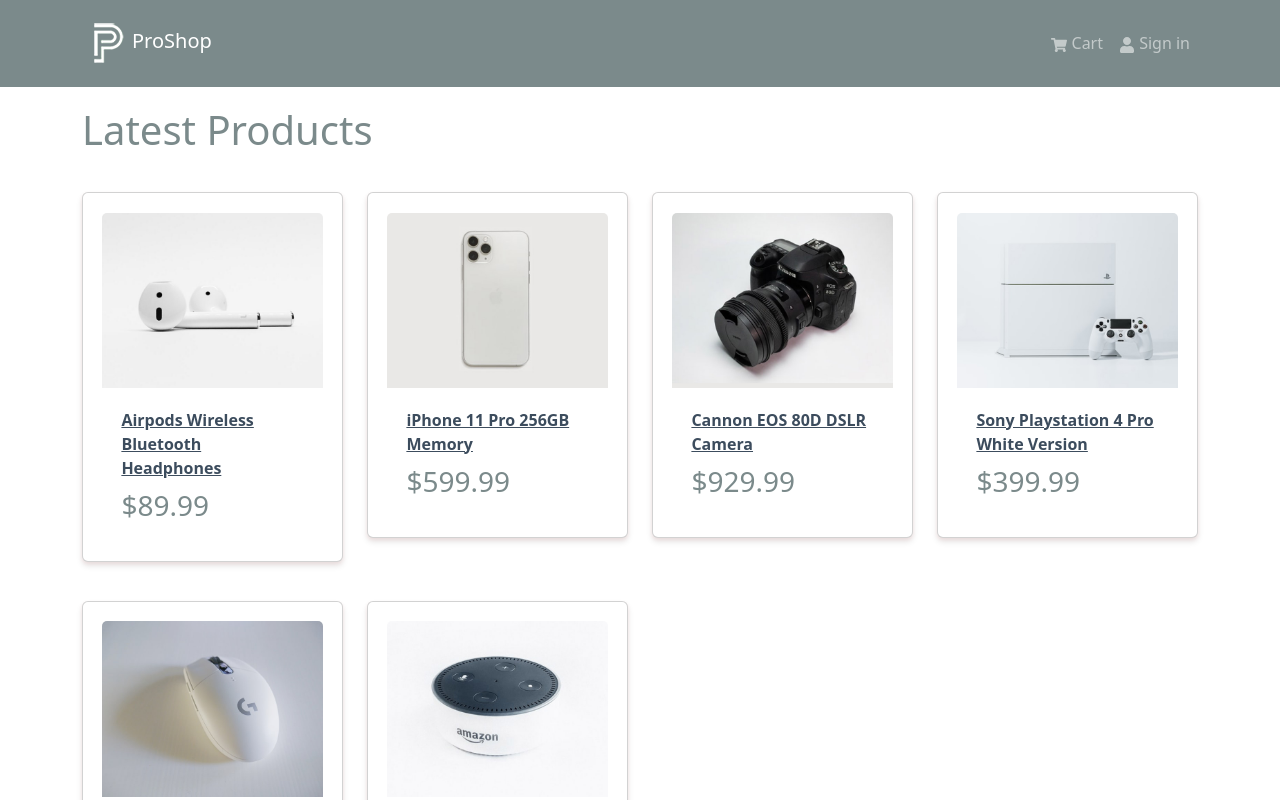
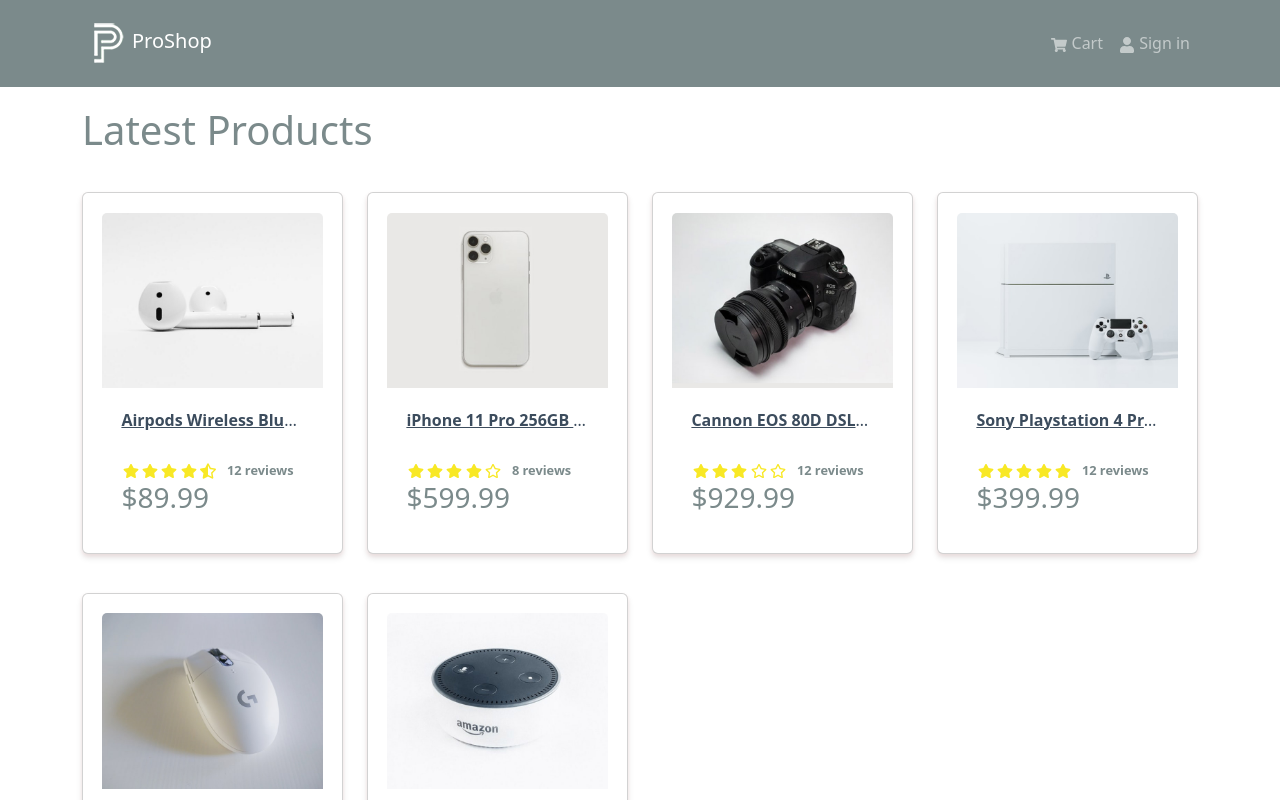
Before and after one commit to YunusEmreKilic44/ecommerce-mern, a React app in the folder frontend/: page / in a window 1280 px wide. Shown: the top 800 px of the page. Built offline with nearby package versions, Linux system fonts and the light colour scheme; the HTML template or start-up script is replaced by a standard one.

Commit message:
Rating component

```diff
--- a/frontend/src/components/Product.jsx
+++ b/frontend/src/components/Product.jsx
@@ -1,5 +1,6 @@
 import { Card } from "react-bootstrap";
 import { Link } from "react-router-dom";
+import Rating from "./Rating";
 
 const Product = ({ product }) => {
   return (
@@ -9,10 +10,16 @@
       </Link>
       <Card.Body>
         <Link to={`/product/${product.id}`}>
-          <Card.Title as="div">
+          <Card.Title as="div" className="product-title">
             <strong>{product.name}</strong>
           </Card.Title>
         </Link>
+        <Card.Text as="div">
+          <Rating
+            value={product.rating}
+            text={`${product.numReviews} reviews`}
+          />
+        </Card.Text>
         <Card.Text as="h3">${product.price}</Card.Text>
       </Card.Body>
     </Card>
--- /dev/null
+++ b/frontend/src/components/Rating.jsx
@@ -0,0 +1,56 @@
+import { FaStar, FaStarHalfAlt, FaRegStar } from "react-icons/fa";
+
+const Rating = ({ value, text }) => {
+  return (
+    <div className="rating">
+      <span>
+        {value >= 1 ? (
+          <FaStar />
+        ) : value >= 0.5 ? (
+          <FaStarHalfAlt />
+        ) : (
+          <FaRegStar />
+        )}
+      </span>
+      <span>
+        {value >= 2 ? (
+          <FaStar />
+        ) : value >= 1.5 ? (
+          <FaStarHalfAlt />
+        ) : (
+          <FaRegStar />
+        )}
+      </span>
+      <span>
+        {value >= 3 ? (
+          <FaStar />
+        ) : value >= 2.5 ? (
+          <FaStarHalfAlt />
+        ) : (
+          <FaRegStar />
+        )}
+      </span>
+      <span>
+        {value >= 4 ? (
+          <FaStar />
+        ) : value >= 3.5 ? (
+          <FaStarHalfAlt />
+        ) : (
+          <FaRegStar />
+        )}
+      </span>
+      <span>
+        {value >= 5 ? (
+          <FaStar />
+        ) : value >= 4.5 ? (
+          <FaStarHalfAlt />
+        ) : (
+          <FaRegStar />
+        )}
+      </span>
+      <span className="rating-text">{text && text}</span>
+    </div>
+  );
+};
+
+export default Rating;
```
